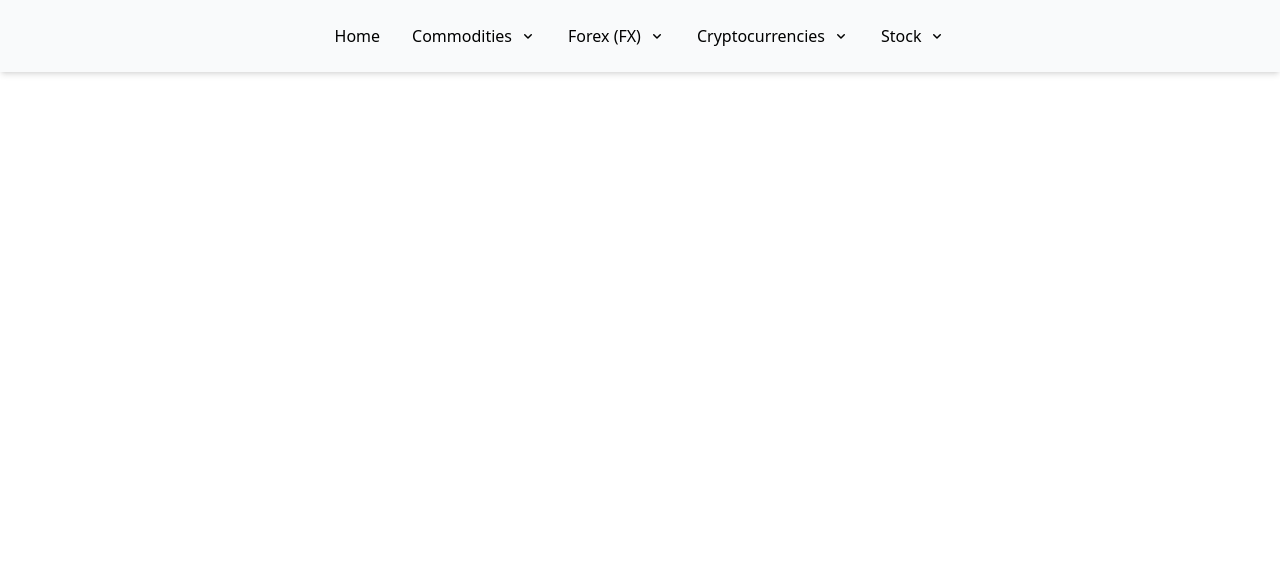
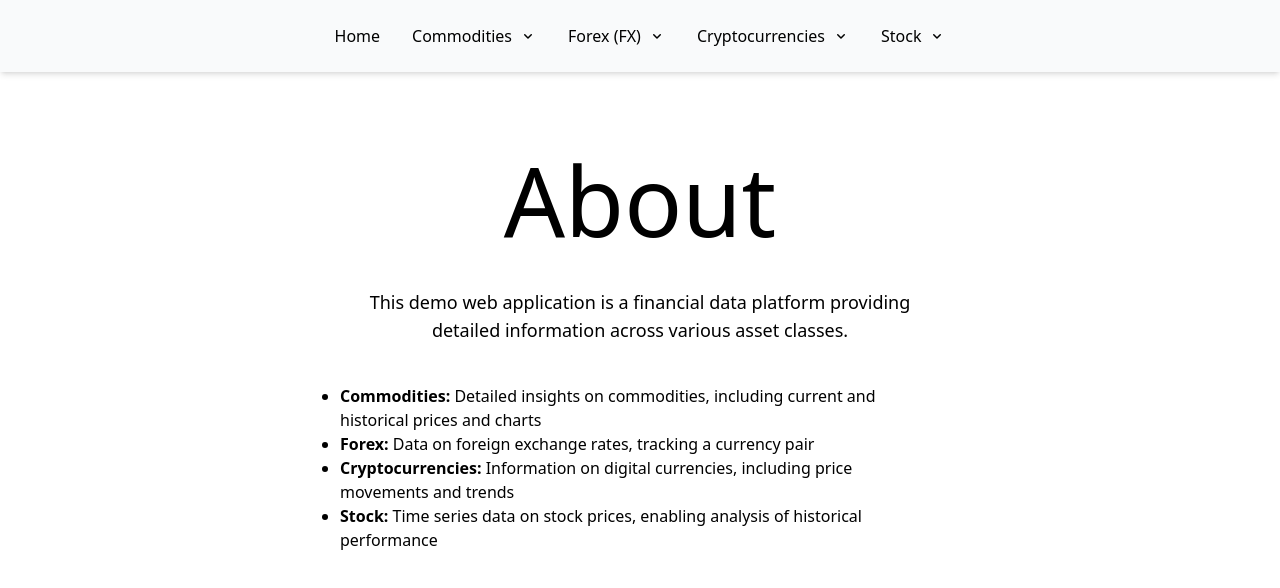
Before and after one commit to ganbold-adilbish/clepher-test-1, a Next.js app: page / in a window 1280 px wide. Shown: the top 588 px of the page. Built offline with nearby package versions, Linux system fonts and the light colour scheme.

Commit message:
Update Home page

```diff
--- a/app/page.tsx
+++ b/app/page.tsx
@@ -1,3 +1,29 @@
 export default function Home() {
-  return <main></main>;
+  return (
+    <main className="text-center max-w-[600px]">
+      <h1 className="text-8xl mb-10">About</h1>
+      <p className="text-lg mb-10">
+        This demo web application is a financial data platform providing
+        detailed information across various asset classes.
+      </p>
+      <ul className="list-disc text-md text-left">
+        <li>
+          <span className="font-bold">Commodities:</span> Detailed insights on
+          commodities, including current and historical prices and charts
+        </li>
+        <li>
+          <span className="font-bold">Forex:</span> Data on foreign exchange
+          rates, tracking a currency pair
+        </li>
+        <li>
+          <span className="font-bold">Cryptocurrencies:</span> Information on
+          digital currencies, including price movements and trends
+        </li>
+        <li>
+          <span className="font-bold">Stock:</span> Time series data on stock
+          prices, enabling analysis of historical performance
+        </li>
+      </ul>
+    </main>
+  );
 }
```
